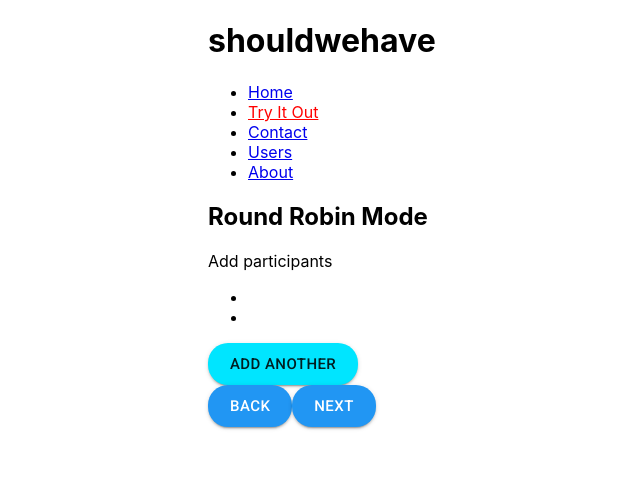
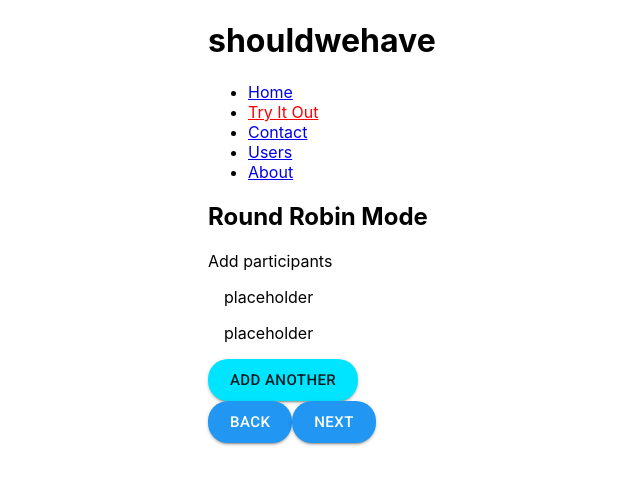
Before and after one commit to hemmendinger/shouldwehave, a React (Create React App) app in the folder swhreact/: page /roundrobin in a window 1280 px wide. Both pictures are taken after a click on the button "NEXT". Shown: the top 484 px of the page, without its empty margins (156-796 px from the left). Built offline with nearby package versions, Linux system fonts and the light colour scheme.

Commit message:
import List,ListItem from mui

```diff
--- a/swhreact/src/roundrobin.js
+++ b/swhreact/src/roundrobin.js
@@ -1,5 +1,7 @@
 import React from 'react';
 import Button from '@material-ui/core/Button';
+import List from '@material-ui/core/List';
+import ListItem from '@material-ui/core/ListItem';
 
 class RoundRobin extends React.Component {
     constructor(props) {
@@ -80,12 +82,10 @@ class InputList extends React.Component {
 
         return (
             <div>
-                <ul>
-                    <li>
-                    </li>
-                    <li>
-                    </li>
-                </ul>
+                <List>
+                    <ListItem alignItems="flex-start">placeholder</ListItem>
+                    <ListItem alignItems="flex-start">placeholder</ListItem>
+                </List>
                 <Button color="secondary" size="large" variant="contained">Add another</Button>
             </div>
         );
```
